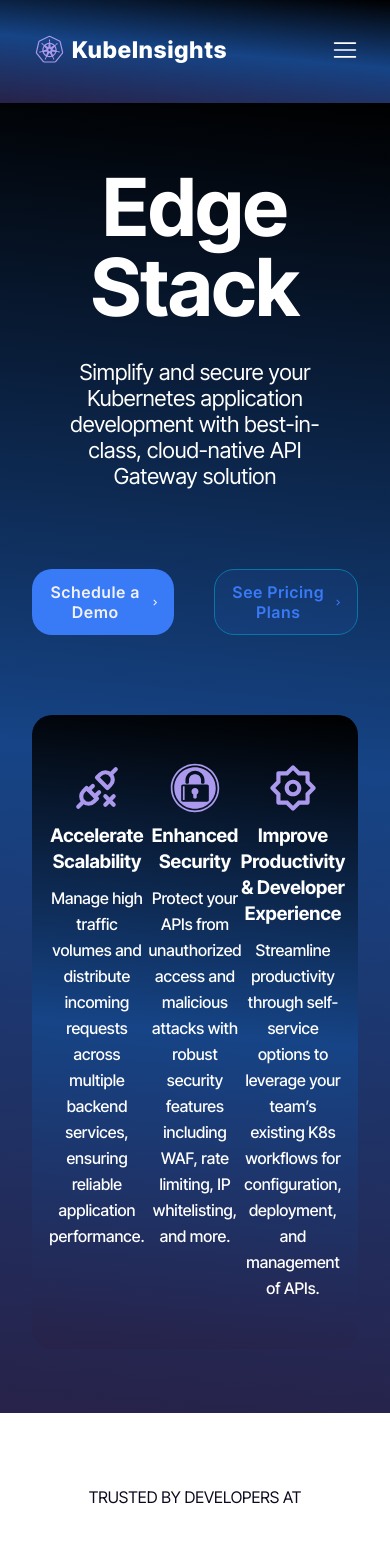
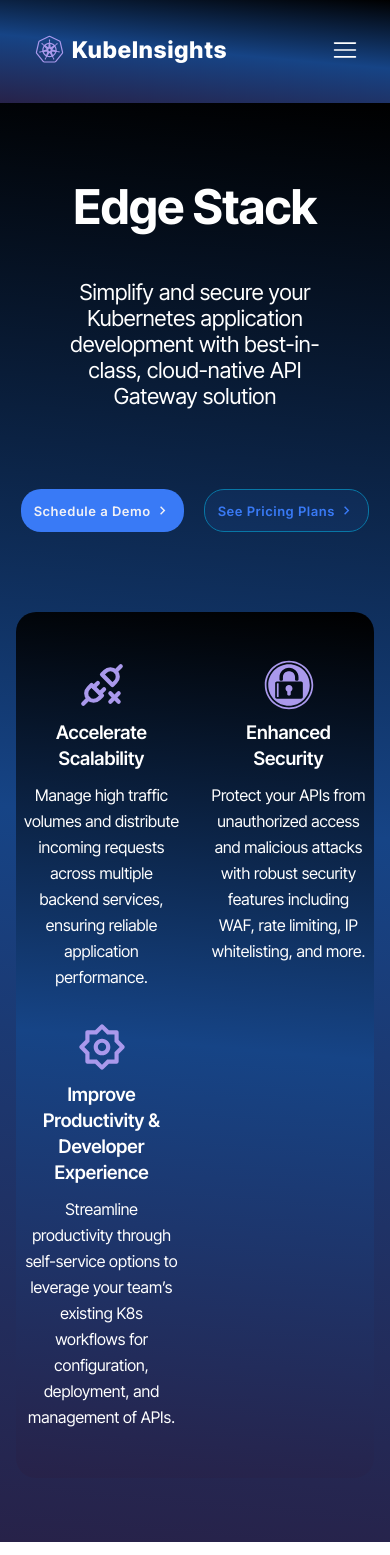
Before and after one commit to earlmorningstar/kubeInsights, a React (Create React App) app: page / in a window 390 px wide. Shown: the top 1555 px of the page. Built offline with nearby package versions, Linux system fonts and the light colour scheme.

Commit message:
Media Queries Commit.
Media Queries Bugs Fixed.

```diff
--- a/src/components/MainNavigation.css
+++ b/src/components/MainNavigation.css
@@ -2,10 +2,12 @@
   display: flex;
   align-items: center;
   justify-content: space-between;
-    /* background: linear-gradient(265deg, #272249,#164486); */
   background: linear-gradient(365deg, #272249 0%, #164486 50%, #000000 100%);
   width: 100%;
   padding: 2rem;
+  position: sticky;
+  top: 0;
+  z-index: 1000;
 }
 
 .icon-title {
@@ -17,7 +19,6 @@
 .icon-title > h2 {
   color: #ffffff;
   padding-bottom: 3px;
-    /* color: rgb(121, 92, 236); */
   letter-spacing: 1px;
   font-size: 23px;
   font-weight: 800;
--- a/src/pages/StyleSheet.css
+++ b/src/pages/StyleSheet.css
@@ -22,7 +22,7 @@
 }
 
 .navlist-dropDown {
-  background-color: #ffffff;
+  background-color: #c5c2c2;
   /* background: linear-gradient(365deg, #272249 0%, #164486 50%, #000000 100%); */
   color: #0973f0;
   padding: 2.5rem 2rem;
@@ -872,3 +872,112 @@
     margin: auto;
   }
 }
+
+@media screen and (max-width: 750px) {
+  .Hero-section {
+    padding: 4rem 1rem;
+  }
+
+  .Hero-section > h1 {
+    font-size: 3rem;
+    margin-bottom: 2rem;
+  }
+
+  .Hero-section > p {
+    margin: 0 30px 5rem 30px;
+  }
+
+  .Hero-btn {
+    gap: 20px;
+  }
+
+  .Hero-btn > button {
+    font-size: 13px;
+  }
+
+  .Hero-info-parent {
+    grid-template-columns: repeat(2, minmax(0, 1fr));
+    padding: 3rem 0.5rem;
+  }
+
+  .Hero-info > h3 {
+    font-weight: 600;
+  }
+
+  .Hero-info > p {
+    font-weight: 400;
+    font-size: 16px;
+  }
+
+  .trustedby-info {
+    padding: 4.6rem 2rem;
+  }
+
+  .why-edge-stack-parent {
+    padding: 4rem 1rem;
+  }
+
+  .why-edge-stack-parent > h2 {
+    font-size: 1.8rem;
+  }
+
+  .no-hidden-fee-parent {
+    padding: 4rem 1rem;
+  }
+
+  .no-hidden-fee-parent > h2 {
+    font-size: 1.8rem;
+  }
+
+  .sec-auth-parent {
+    padding: 4rem 1rem;
+  }
+
+  .sec-auth-info > h2 {
+    font-size: 1.8rem;
+  }
+
+  .edge-works-parent {
+    padding: 4rem 1rem;
+  }
+
+  .edge-works-parent > h2 {
+    font-size: 1.8rem;
+  }
+
+  .readyToLearn-parent {
+    padding: 4rem 1rem;
+  }
+
+  .readyToLearn-parent > h2 {
+    font-size: 1.8rem;
+  }
+
+  .readyToLearn-links {
+    gap: 50px;
+  }
+
+  .readyToLearn-links > h2 {
+    font-size: 22px;
+  }
+
+  .intergration-parent {
+    padding: 4rem 1rem;
+  }
+
+  .intergration-parent > h2 {
+    font-size: 1.8rem;
+  }
+
+  .edgeInAction-parent {
+    margin: 4rem 1rem;
+    padding: 3rem 5rem 3rem 5rem;
+
+  }
+
+  .edgeInAction-parent > h2 {
+    font-size: 1.8rem;
+  }
+
+
+}
```
Lines whose indentation alone changed are shown as unchanged.
